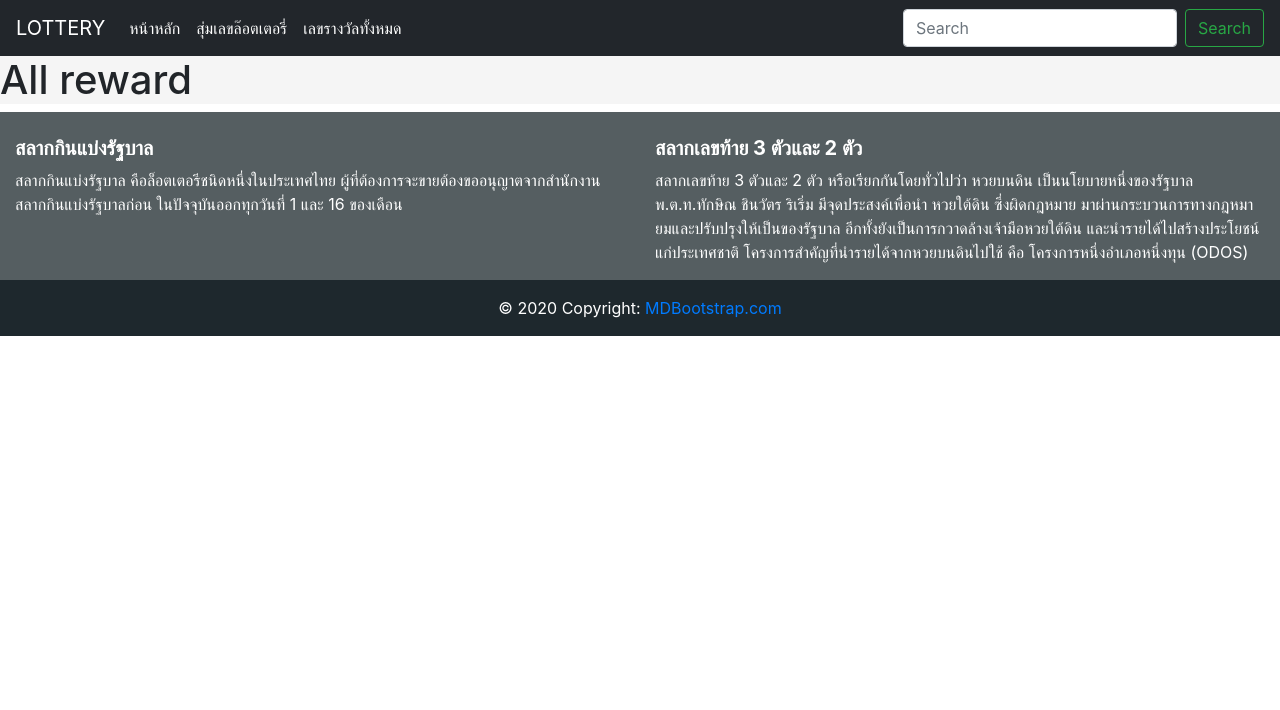
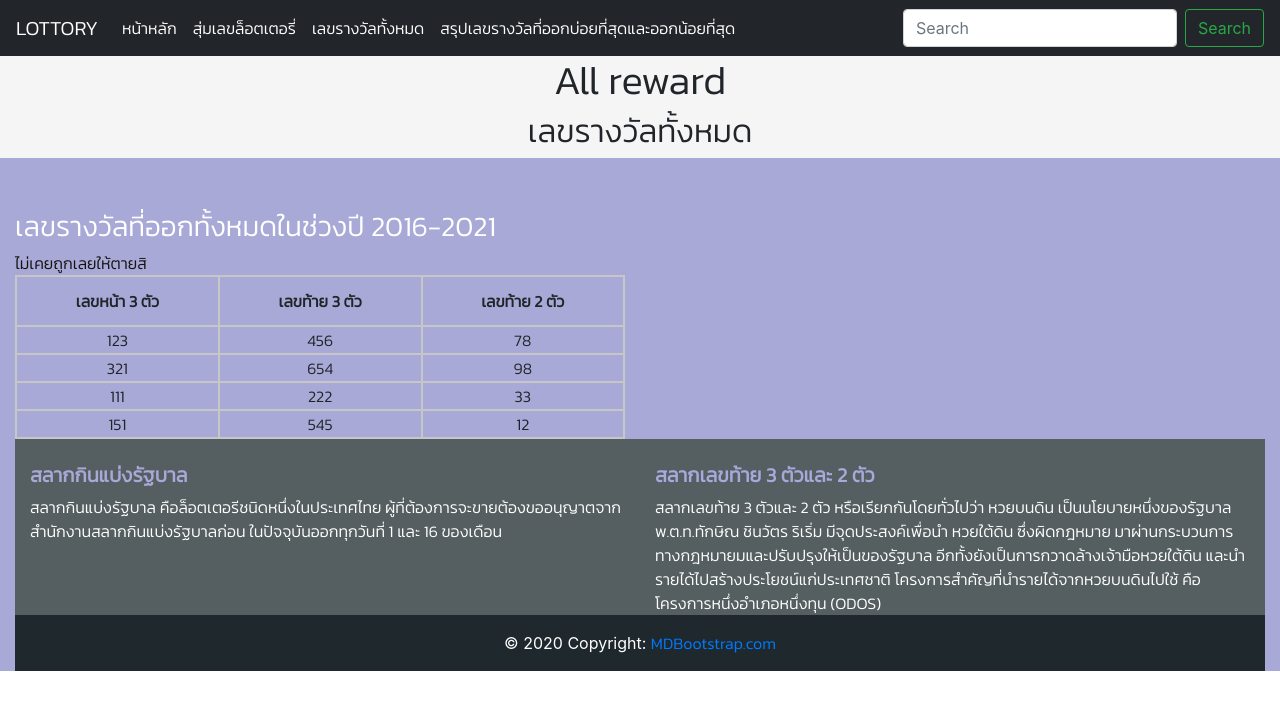
Before and after one commit to S1vanat/Lottery, a Django app: page /allreward/ in a window 1280 px wide. Shown: the top 710 px of the page. Run offline with Django 3.2, Linux system fonts and the light colour scheme; some libraries are stand-ins or nearby versions.

Commit message:
change font and add result navbar
เปลี่ยนฟ้อนต์ เพิ่มแถบ สรุปเลขรางวัล ทดลองใส่ตารางเพื่อกรอกข้อมูลในครั้งต่อไปที่มาทำ ทดลองตกแต่งนิดหน่อย

```diff
--- a/Myproject/home/views.py
+++ b/Myproject/home/views.py
@@ -20,7 +20,7 @@ def randompage(request):
     #     number_count = request.session['count']
     # else:
     #     request.session['count'] = 1
-    random_number = r.randrange(100000, 1000000)
+    random_number = r.randrange(000000, 1000000)
     list_text = ['ลำดับ','เลขรางวัลที่ 1','เลขหน้า 3 ตัว','เลขท้าย 3 ตัว','เลขท้าย 2 ตัว']
     context = {
         'random_number' : random_number,
--- a/Myproject/templates/allreward.html
+++ b/Myproject/templates/allreward.html
@@ -1,5 +1,66 @@
 {% extends 'navbar.html'%} {%block content%}
 <div class="container-flur">
+  <style>
+    @import url('https://fonts.googleapis.com/css2?family=Kanit:wght@300&family=Prompt:ital,wght@1,300&display=swap');
+    h1, h2 {
+      text-align: center; font-family: 'Kanit', sans-serif;
+    }
+    h3, th, td, k{
+      font-family: 'Kanit', sans-serif;
+    }
+    table, td, th {
+      border: 2px solid rgb(199, 199, 199);
+      text-align: center;
+    }
+    table {
+      width: 100%;
+      text-align: center;
+    }
+
+    th {
+      height: 50px;
+    }
+  </style>
   <h1>All reward</h1>
+  <h2>เลขรางวัลทั้งหมด</h2>
 </div>
-{%endblock%}
+<div class="container-fluid">
+  <div class="row" style="height: 3%">
+    <div class="col-lg-12" style="background-color: rgb(168, 169, 214)">
+      <div class="row">
+        <div class="col-6" style="margin-top: 4%">
+          <h3 style="color: white" >เลขรางวัลที่ออกทั้งหมดในช่วงปี 2016-2021</h3>
+          <k style="color: rgb(20, 19, 16)">
+            ไม่เคยถูกเลยให้ตายสิ
+          </k>
+          <div>
+            <table>
+              <tr>
+                <th>เลขหน้า 3 ตัว</th>
+                <th>เลขท้าย 3 ตัว</th>
+                <th>เลขท้าย 2 ตัว</th>
+              </tr>
+              <tr>
+                <td>123</td>
+                <td>456</td>
+                <td>78</td>
+              </tr>
+              <tr>
+                <td>321</td>
+                <td>654</td>
+                <td>98</td>
+              </tr>
+              <tr>
+                <td>111</td>
+                <td>222</td>
+                <td>33</td>
+              </tr>
+              <tr>
+                <td>151</td>
+                <td>545</td>
+                <td>12</td>
+              </tr>
+            </table>
+          </div>
+        </div>
+        {%endblock%}
--- a/Myproject/templates/index.html
+++ b/Myproject/templates/index.html
@@ -9,6 +9,12 @@
       <div class="col-lg-12" style="background-color: #2b3336">
         <div class="row">
           <div class="col-6" style="margin-top: 4%">
+            <style>
+              @import url('https://fonts.googleapis.com/css2?family=Kanit:wght@300&family=Prompt:ital,wght@1,300&display=swap');
+              p, h1, h2 {
+                font-family: 'Kanit', sans-serif;
+              }
+            </style>
             <h2 style="color: white">เลขรางวัลที่ออกบ่อยที่สุดในช่วงปี 2016-2021</h2>
             <p style="color: white">
               สรุปผลเลขรางวัลที่ออกบ่อยที่สุดในแต่ละหลักและในแต่ละรางวัลว่าเลขไหนที่มีความถี่ในการออกรางวัลที่สุดและเลขไหนที่มีความถี่ในการออกรางวัลน้อยที่สุด
--- a/Myproject/templates/navbar.html
+++ b/Myproject/templates/navbar.html
@@ -1,6 +1,9 @@
 <!DOCTYPE html>
 <html lang="en">
   <head>
+    <style>
+    @import url('https://fonts.googleapis.com/css2?family=Kanit:wght@300&family=Prompt:ital,wght@1,300&display=swap');
+    </style>
     <meta charset="UTF-8" />
     <meta http-equiv="X-UA-Compatible" content="IE=edge" />
     <link
@@ -30,7 +33,12 @@
         <span class="navbar-toggler-icon"></span>
       </button>
       <div class="collapse navbar-collapse" id="navbarTogglerDemo01">
-        <a class="navbar-brand" href="/">LOTTERY</a>
+        <style>
+          a {
+            font-family: 'Kanit', sans-serif;
+          }
+        </style>
+        <a class="navbar-brand" href="/">LOTTORY</a>
 
         <ul class="navbar-nav mr-auto mt-2 mt-lg-0">
           <li class="nav-item active">
@@ -40,12 +48,17 @@
           </li>
           <li class="nav-item active">
             <a class="nav-link" href="/randompage"
-              >สุ่มเลขล๊อตเตอรี่ <span class="sr-only">(current)</span></a
+              >สุ่มเลขล็อตเตอรี่ <span class="sr-only">(current)</span></a
             >
           </li>
           <li class="nav-item active">
             <a class="nav-link" href="/allreward"
               >เลขรางวัลทั้งหมด <span class="sr-only">(current)</span></a
+            >
+          </li>
+          <li class="nav-item active">
+            <a class="nav-link" href="/page1"
+              >สรุปเลขรางวัลที่ออกบ่อยที่สุดและออกน้อยที่สุด <span class="sr-only">(current)</span></a
             >
           </li>
         </ul>
@@ -76,13 +89,18 @@
           <!-- Grid column -->
           <div class="col-md-6 mt-md-0 mt-3">
             <!-- Content -->
-            <h5 class="text-uppercase font-weight-bold" style="color: white">
+            <h5 class="text-uppercase font-weight-bold" style="color: rgb(168, 169, 214)">
               สลากกินแบ่งรัฐบาล
             </h5>
-            <p style="color: white">
+            <style>
+              j, h5 {
+                font-family: 'Kanit', sans-serif;
+              }
+            </style>
+            <j style="color: white">
               สลากกินแบ่งรัฐบาล คือล็อตเตอรีชนิดหนึ่งในประเทศไทย ผู้ที่ต้องการจะขายต้องขออนุญาตจากสำนักงานสลากกินแบ่งรัฐบาลก่อน
               ในปัจจุบันออกทุกวันที่ 1 และ 16 ของเดือน
-            </p>
+            </j>
           </div>
           <!-- Grid column -->
 
@@ -91,15 +109,15 @@
           <!-- Grid column -->
           <div class="col-md-6 mb-md-0 mb-3">
             <!-- Content -->
-            <h5 class="text-uppercase font-weight-bold" style="color: white">
+            <h5 class="text-uppercase font-weight-bold" style="color: rgb(168, 169, 219)">
               สลากเลขท้าย 3 ตัวและ 2 ตัว
             </h5>
-            <p style="color: white">
+            <j style="color: white">
               สลากเลขท้าย 3 ตัวและ 2 ตัว หรือเรียกกันโดยทั่วไปว่า หวยบนดิน เป็นนโยบายหนึ่งของรัฐบาล พ.ต.ท.ทักษิณ ชินวัตร ริเริ่ม
               มีจุดประสงค์เพื่อนำ หวยใต้ดิน ซึ่งผิดกฎหมาย มาผ่านกระบวนการทางกฎหมายมและปรับปรุงให้เป็นของรัฐบาล
               อีกทั้งยังเป็นการกวาดล้างเจ้ามือหวยใต้ดิน และนำรายได้ไปสร้างประโยชน์แก่ประเทศชาติ โครงการสำคัญที่นำรายได้จากหวยบนดินไปใช้
               คือ โครงการหนึ่งอำเภอหนึ่งทุน (ODOS)
-            </p>
+            </j>
           </div>
           <!-- Grid column -->
         </div>
```
Also changed, not shown: Myproject/templates/page1.html (+25 -1 lines), Myproject/templates/randompage.html (+10 -2 lines).
